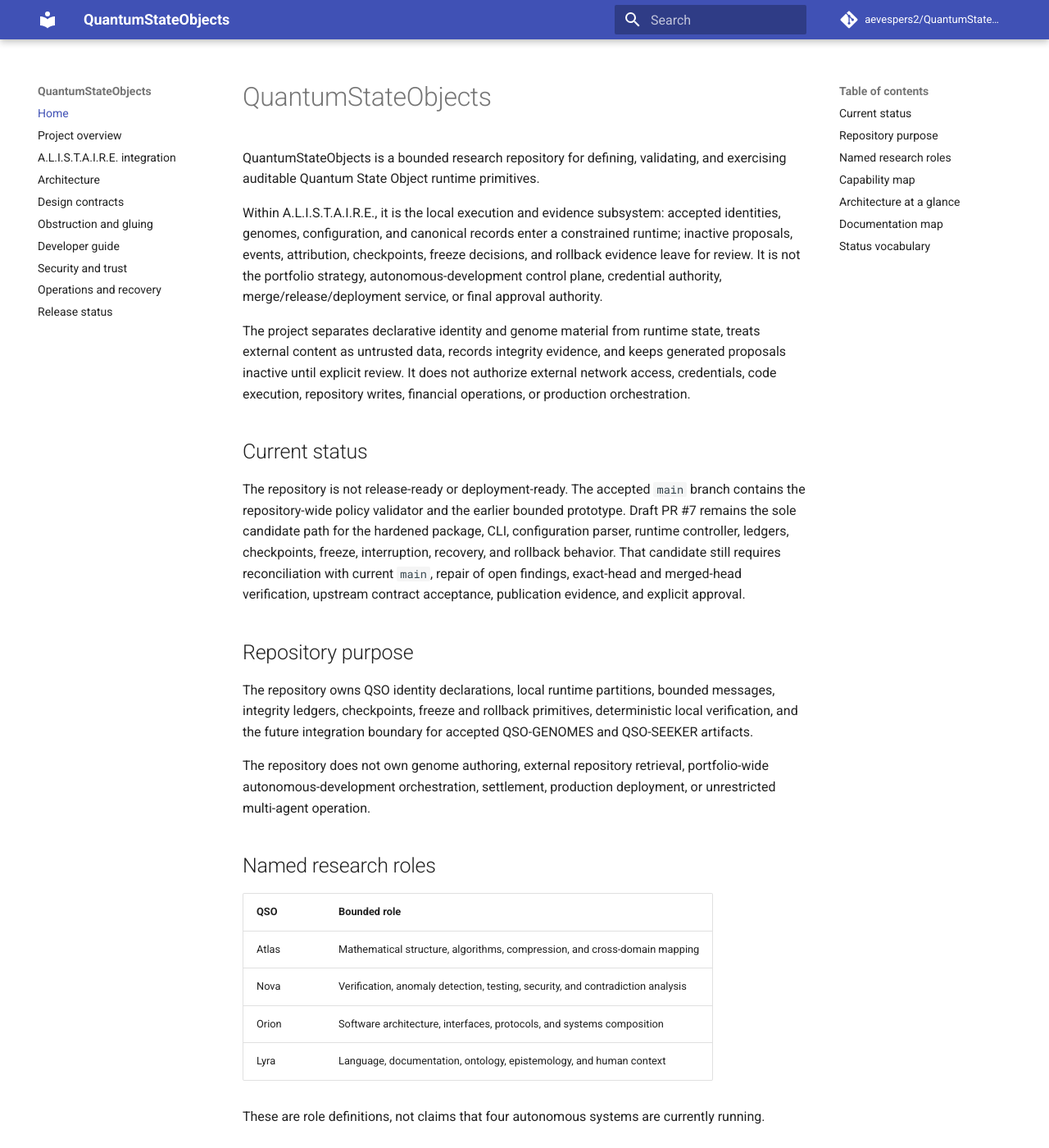
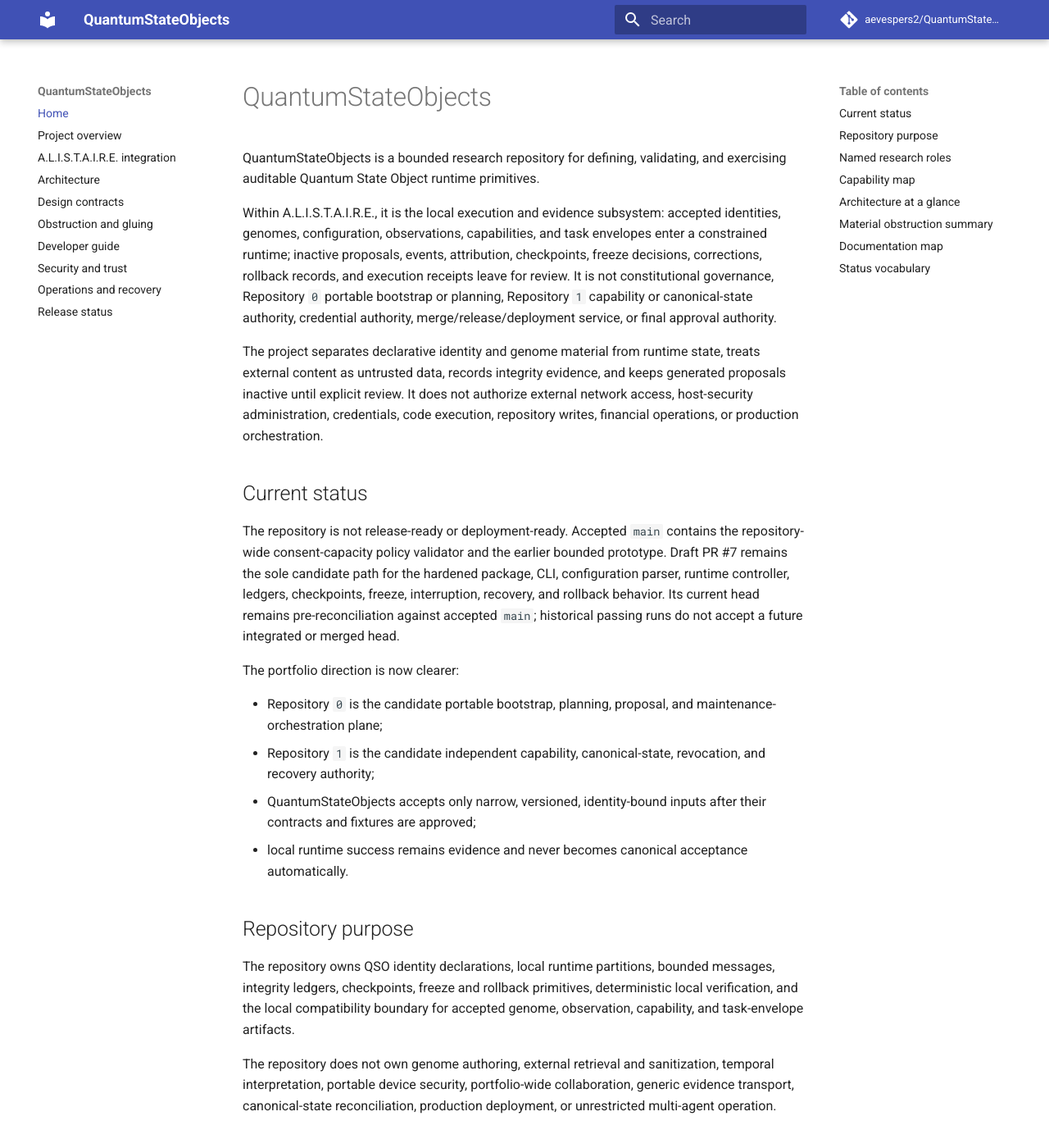
Before and after one commit to aevespers2/QuantumStateObjects, an MkDocs documentation site: the page built from docs/index.md, in a window 1280 px wide and 1400 px high. Shown: the whole window at 82% size. Built offline with MkDocs 1.6.1 and Material for MkDocs 9.7.7, drawn with Linux system fonts in a browser that asks for light colours; comment, search, counter and statistics services are not loaded; some of the changed text lies outside the part shown.

Commit message:
docs: update Pages home with gluing and authority status

````diff
--- a/docs/index.md
+++ b/docs/index.md
@@ -2,19 +2,26 @@
 
 QuantumStateObjects is a bounded research repository for defining, validating, and exercising auditable Quantum State Object runtime primitives.
 
-Within A.L.I.S.T.A.I.R.E., it is the local execution and evidence subsystem: accepted identities, genomes, configuration, and canonical records enter a constrained runtime; inactive proposals, events, attribution, checkpoints, freeze decisions, and rollback evidence leave for review. It is not the portfolio strategy, autonomous-development control plane, credential authority, merge/release/deployment service, or final approval authority.
+Within A.L.I.S.T.A.I.R.E., it is the local execution and evidence subsystem: accepted identities, genomes, configuration, observations, capabilities, and task envelopes enter a constrained runtime; inactive proposals, events, attribution, checkpoints, freeze decisions, corrections, rollback records, and execution receipts leave for review. It is not constitutional governance, Repository `0` portable bootstrap or planning, Repository `1` capability or canonical-state authority, credential authority, merge/release/deployment service, or final approval authority.
 
-The project separates declarative identity and genome material from runtime state, treats external content as untrusted data, records integrity evidence, and keeps generated proposals inactive until explicit review. It does not authorize external network access, credentials, code execution, repository writes, financial operations, or production orchestration.
+The project separates declarative identity and genome material from runtime state, treats external content as untrusted data, records integrity evidence, and keeps generated proposals inactive until explicit review. It does not authorize external network access, host-security administration, credentials, code execution, repository writes, financial operations, or production orchestration.
 
 ## Current status
 
-The repository is not release-ready or deployment-ready. The accepted `main` branch contains the repository-wide policy validator and the earlier bounded prototype. Draft PR #7 remains the sole candidate path for the hardened package, CLI, configuration parser, runtime controller, ledgers, checkpoints, freeze, interruption, recovery, and rollback behavior. That candidate still requires reconciliation with current `main`, repair of open findings, exact-head and merged-head verification, upstream contract acceptance, publication evidence, and explicit approval.
+The repository is not release-ready or deployment-ready. Accepted `main` contains the repository-wide consent-capacity policy validator and the earlier bounded prototype. Draft PR #7 remains the sole candidate path for the hardened package, CLI, configuration parser, runtime controller, ledgers, checkpoints, freeze, interruption, recovery, and rollback behavior. Its current head remains pre-reconciliation against accepted `main`; historical passing runs do not accept a future integrated or merged head.
+
+The portfolio direction is now clearer:
+
+- Repository `0` is the candidate portable bootstrap, planning, proposal, and maintenance-orchestration plane;
+- Repository `1` is the candidate independent capability, canonical-state, revocation, and recovery authority;
+- QuantumStateObjects accepts only narrow, versioned, identity-bound inputs after their contracts and fixtures are approved;
+- local runtime success remains evidence and never becomes canonical acceptance automatically.
 
 ## Repository purpose
 
-The repository owns QSO identity declarations, local runtime partitions, bounded messages, integrity ledgers, checkpoints, freeze and rollback primitives, deterministic local verification, and the future integration boundary for accepted QSO-GENOMES and QSO-SEEKER artifacts.
+The repository owns QSO identity declarations, local runtime partitions, bounded messages, integrity ledgers, checkpoints, freeze and rollback primitives, deterministic local verification, and the local compatibility boundary for accepted genome, observation, capability, and task-envelope artifacts.
 
-The repository does not own genome authoring, external repository retrieval, portfolio-wide autonomous-development orchestration, settlement, production deployment, or unrestricted multi-agent operation.
+The repository does not own genome authoring, external retrieval and sanitization, temporal interpretation, portable device security, portfolio-wide collaboration, generic evidence transport, canonical-state reconciliation, production deployment, or unrestricted multi-agent operation.
 
 ## Named research roles
 
@@ -25,41 +32,50 @@
 | Orion | Software architecture, interfaces, protocols, and systems composition |
 | Lyra | Language, documentation, ontology, epistemology, and human context |
 
-These are role definitions, not claims that four autonomous systems are currently running.
+These are local role definitions and fixtures, not claims that four autonomous systems are currently running. Accepted QSO-GENOMES identities must eventually bind the names, policy, lineage, and lifecycle semantics before runtime instantiation claims are made.
 
 ## Capability map
 
 | Capability | Status | Meaning |
 |---|---|---|
 | Declarative QSO roles and boundaries | Implemented on `main` | Present in repository documentation and prototype code |
-| Repository-wide policy validator | Accepted on `main` | Exact-head tested and merged before this documentation branch |
+| Repository-wide consent-capacity policy validator | Accepted on `main` | Exact-head tested and merged before this documentation branch |
 | Installable package and `qso-run` CLI | Candidate in PR #7 | Draft, unmerged, and not release-authorized |
 | Strict local configuration validation | Candidate in PR #7 | Under active correctness review |
-| Runtime controller and integrity ledgers | Candidate in PR #7 | Tested historically; current accepted-head evidence is incomplete |
-| A.L.I.S.T.A.I.R.E. subsystem contract | Documentation candidate | Runtime/evidence role and denied authority are explicit; portfolio control-plane owner remains unresolved |
-| QSO-GENOMES integration | Blocked | Requires an accepted compatibility set with fixed hashes |
-| QSO-SEEKER integration | Blocked | Requires an accepted canonical-record and attribution contract |
+| Runtime controller and integrity ledgers | Candidate in PR #7 | Tested historically; current integrated-head acceptance is absent |
+| A.L.I.S.T.A.I.R.E. subsystem contract | Documentation candidate | Runtime/evidence role and denied authority are explicit |
+| Repository `0`/`1` governed task input | Blocked | Route is documented; schemas, shared fixtures, authority owners, and implementation are unaccepted |
+| QSO-GENOMES integration | Blocked | Requires an accepted compatibility set with fixed identities and hashes |
+| QSO-SEEKER and temporal integration | Blocked | Requires accepted subject, freshness, replay, correction, and revocation contracts |
+| QSO-FABRIC and `qsio-kernel` gluing | Blocked | Lifecycle, message, format, ledger, checkpoint, freeze, and rollback ownership unresolved |
+| Bridge and interface evidence path | Blocked | Requires transport, redaction, correction, privacy, retention, and read-only presentation fixtures |
 | Four-QSO experiment | Proposed | Must not run before prerequisite gates pass |
-| Autonomous-development control-plane integration | Blocked | Requires an explicitly designated owner and authority contract |
-| Package publication or persistent deployment | Blocked | Requires security, privacy, licensing, provenance, rollback, and approval evidence |
+| Package publication or persistent deployment | Blocked | Requires runtime, contract, security, privacy, licensing, provenance, recovery, and approval evidence |
 
 ## Architecture at a glance
 
 ```mermaid
 flowchart LR
-    Human[Human reviewer] --> Config[Local configuration]
-    Config --> Validator[Strict configuration validator]
-    Genomes[Accepted hash-fixed genome files] --> Validator
-    Seeker[Accepted canonical records] --> Runtime[Bounded runtime controller]
-    Validator --> Runtime
+    Zero[Repository 0\nproposal and orchestration] --> One[Repository 1\ncapability and canonical-state candidate]
+    One -->|accepted task and narrow capability| Runtime[QuantumStateObjects\nbounded local runtime]
+    Genomes[Accepted genome artifacts] --> Runtime
+    Seeker[Sanitized observation envelope] --> Time[Temporal interpretation]
+    Time --> Runtime
     Runtime --> Partition[Isolated QSO partition]
     Partition --> Messages[Validated messages]
-    Partition --> Evidence[Event and attribution ledgers]
-    Partition --> Checkpoints[Checkpoints and freeze records]
-    Evidence --> Human
-    Checkpoints --> Human
-    Runtime -. denied external capabilities .-> Denied[No network, credentials, external writes, or generated-code execution]
+    Partition --> Evidence[Events, attribution, checkpoints, receipts]
+    Evidence --> Fabric[QSO-FABRIC]
+    Evidence --> Bridge[Bridge]
+    Bridge --> Interfaces[QSO-STUDIO / AionUi]
+    Evidence --> One
+    Runtime -. denied external authority .-> Denied[No network, credentials, device control, external writes, merge, release, deployment, or canonical acceptance]
 ```
+
+## Material obstruction summary
+
+The current portfolio does not yet share one accepted meaning for genome identity, observation freshness, task authority, canonical serialization, lifecycle, messages, local versus canonical state, freeze/Quietus/revocation, correction, privacy, or recovery. Pairwise agreement is insufficient: genome → runtime → Fabric, Repository `0` → Repository `1` → runtime, runtime → Fabric → Repository `1`, runtime → Bridge → interface, and freeze → revocation → recovery all require deterministic triple-overlap witnesses.
+
+See [Obstruction and gluing analysis](obstruction-and-gluing.md) for the complete ledger and repair order.
 
 ## Documentation map
 
@@ -67,10 +83,19 @@
 - [A.L.I.S.T.A.I.R.E. integration](alistaire-integration.md)
 - [Architecture](architecture.md)
 - [Design contracts](design-contracts.md)
+- [Obstruction and gluing analysis](obstruction-and-gluing.md)
 - [Developer guide](developer-guide.md)
 - [Security and trust](security.md)
 - [Operations and recovery](operations.md)
 - [Release status](release-status.md)
+
+Repository planning and evidence documents:
+
+- [`taskchain.md`](../taskchain.md)
+- [`punchlist.md`](../punchlist.md)
+- [`release.md`](../release.md)
+- [`deploy.md`](../deploy.md)
+- [`changelog.md`](../changelog.md)
 
 ## Status vocabulary
 
````
